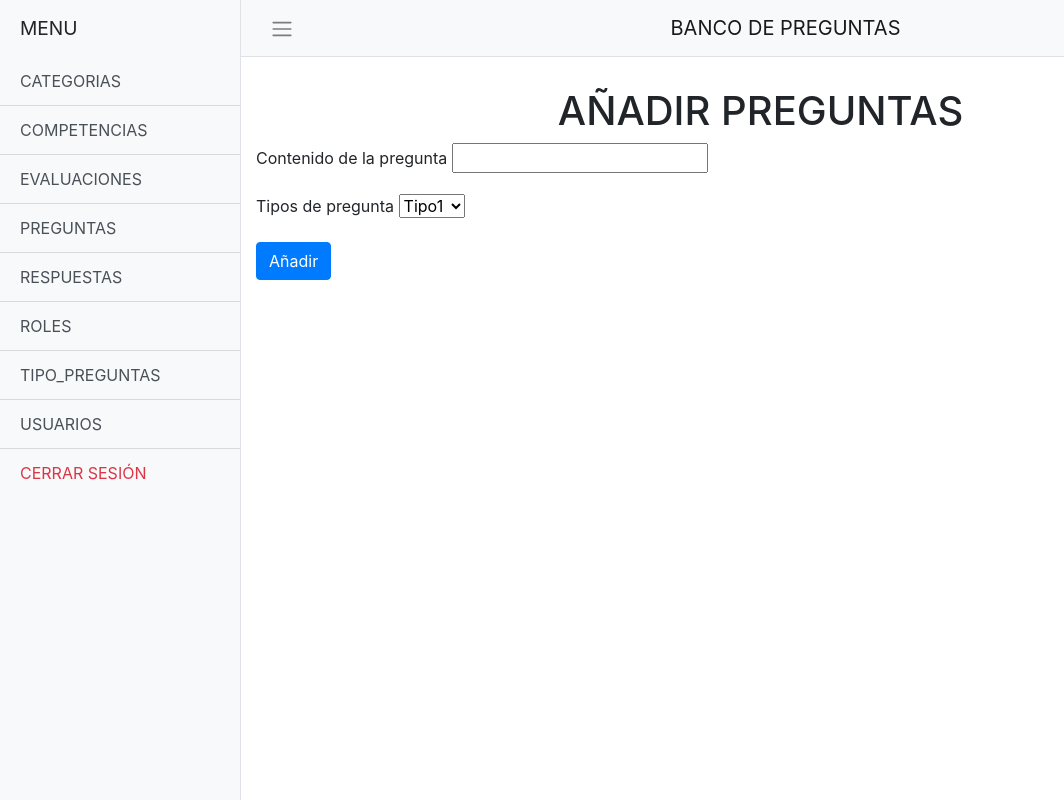
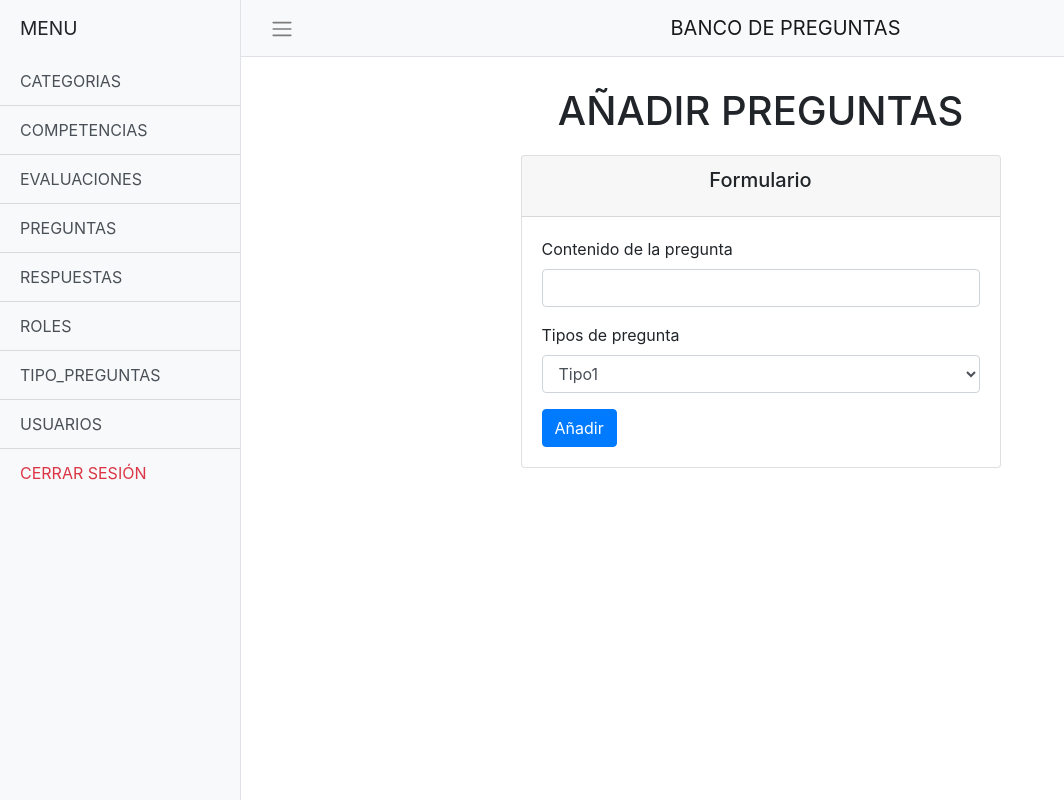
Before and after one commit to CarlosLopez98/banco-preguntas, a Flask app: page /add/preguntas in a window 1280 px wide. Shown: the whole page, without its empty margins (0-1064 px from the left). Run offline with Flask 2, Linux system fonts and the light colour scheme; some libraries are stand-ins or nearby versions.

Commit message:
Diseño de los formularios

```diff
--- a/form.py
+++ b/form.py
@@ -26,7 +26,7 @@ def lenght_honeypot(form, field):
         raise validators.ValidationError('Solo los humanos pueden completar este registro!')
 
 class LoginForm(Form):
-    email = StringField('Username', [
+    email = StringField('Correo', [
         validators.length(min=4, max=50, message='El campo debe tener entre 4 y 50 caracteres.'),
     ])
     password = PasswordField('Password', [
--- a/templates/add.html
+++ b/templates/add.html
@@ -2,11 +2,16 @@
 
 {% block content %}
     <h1 class="text-center" style="margin-top: 30px;">AÑADIR {{ entidad.upper() }}</h1>
+    <div class="card mr-auto ml-auto" style="width: 30rem; margin-top: 20px;">
+        <div class="card-header text-center">
+            <h5 class="card-title">Formulario</h5>
+        </div>
+        <div class="card-body">
             <form action="" method="POST" novalidate>
             {% for f in form%}
                  <div class="form-group">
                         {{f.label}}
-                           {{ f }}<br>
+                        {{ f(class="form-control") }}
                         {% for error in f.errors %}
                             <span style="color: red;">{{ error }}</span>
                         {% endfor %}
@@ -14,4 +19,6 @@
             {% endfor %}
                 <input type="submit" value="Añadir" class="card-link btn btn-primary">
             </form>
+        </div>
+    </div>
 {% endblock %}
--- a/templates/login.html
+++ b/templates/login.html
@@ -10,7 +10,7 @@
             {{form.hidden_tag}}
             <div class="form-group">
                 {{form.email.label}}
-                           {{ form.email(size=32) }}<br>
+                {{ form.email(size=32, class="form-control", placeholder="Escribe tu correo") }}
                 {% for error in form.email.errors %}
                     <span style="color: red;">{{ error }}</span>
                 {% endfor %}
@@ -18,7 +18,7 @@
 
             <div class="form-group">
                 {{form.password.label}}
-                           {{ form.password(size=32) }}<br>
+                {{ form.password(size=32, class="form-control", placeholder="Escribe tu contraseña") }}
                 {% for error in form.password.errors %}
                     <span style="color: red;">{{ error }}</span>
                 {% endfor %}
```
Also changed, not shown: templates/signup.html (+8 -8 lines). Lines whose indentation alone changed are shown as unchanged.
